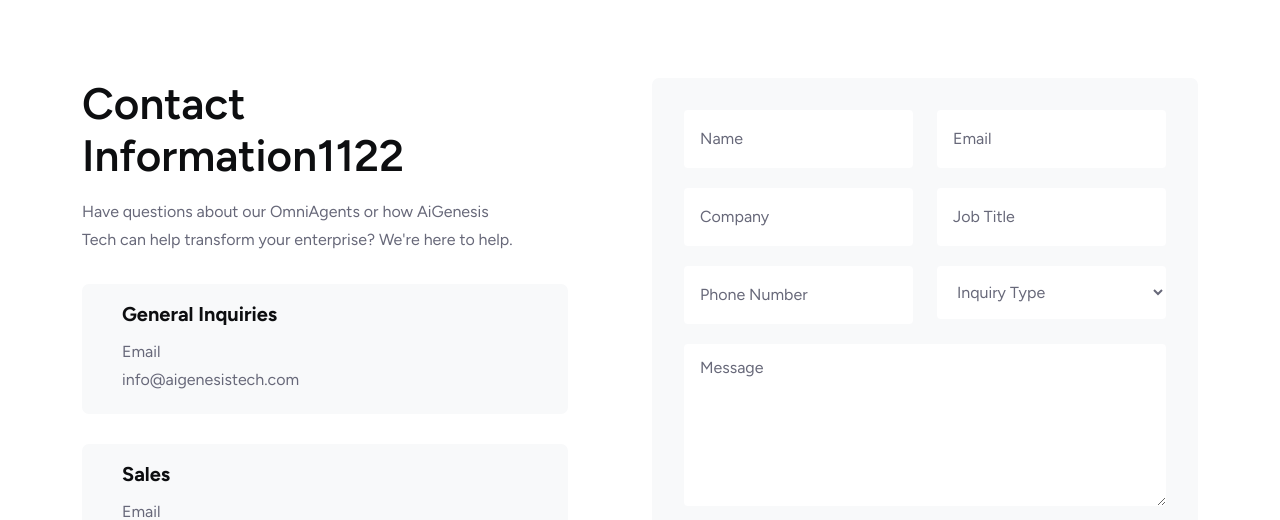
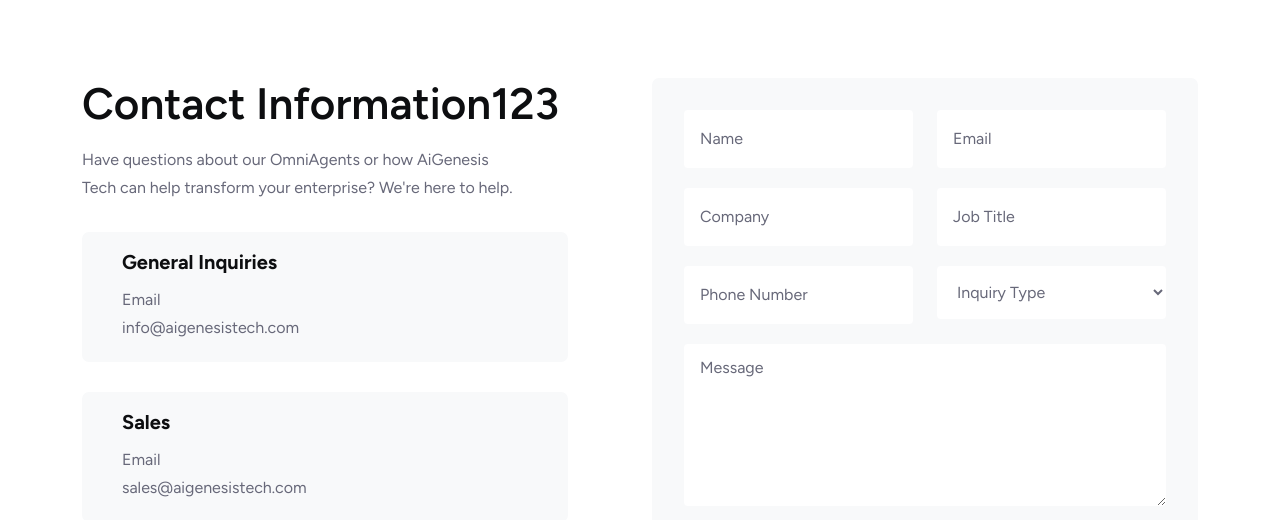
Before and after one commit to Diwakar0793/sampleproject, a plain HTML site: page contact.html in a window 1280 px wide. Shown: the part 454-974 px from the top of the page. Drawn offline with Linux system fonts and the light colour scheme; a script that the page names is missing.

Commit message:
Update contact.html

```diff
--- a/contact.html
+++ b/contact.html
@@ -658,7 +658,7 @@
         <div class="col-lg-6">
           <div class="contact-boxs">
             <div class="heading1">
-              <h2>Contact Information1122</h2>
+              <h2>Contact Information123</h2>
               <div class="space16"></div>
               <p>Have questions about our OmniAgents or how AiGenesis<br>
                 Tech can help transform your enterprise? We're here to help.</p>
```
